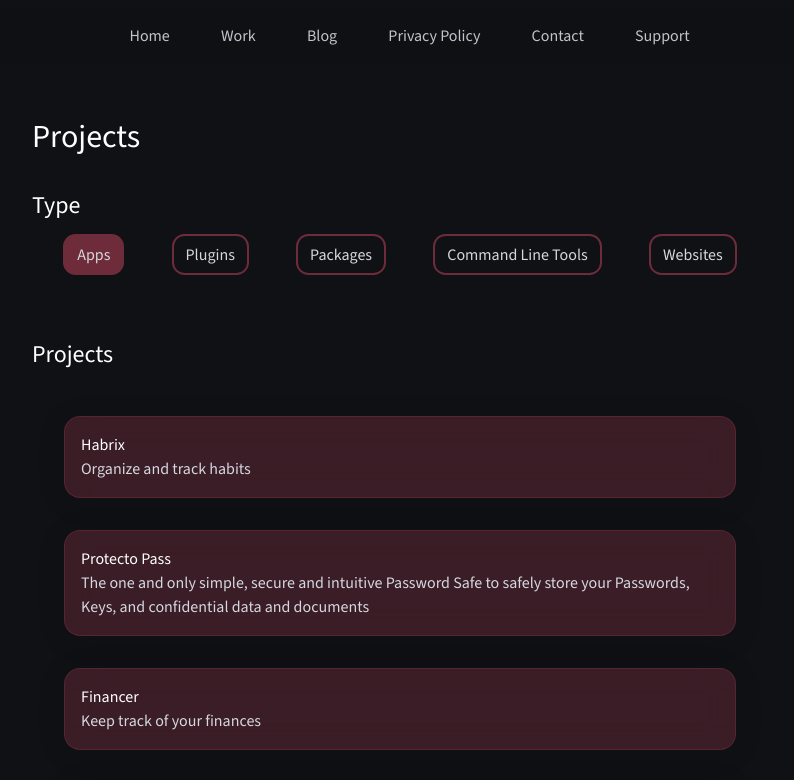
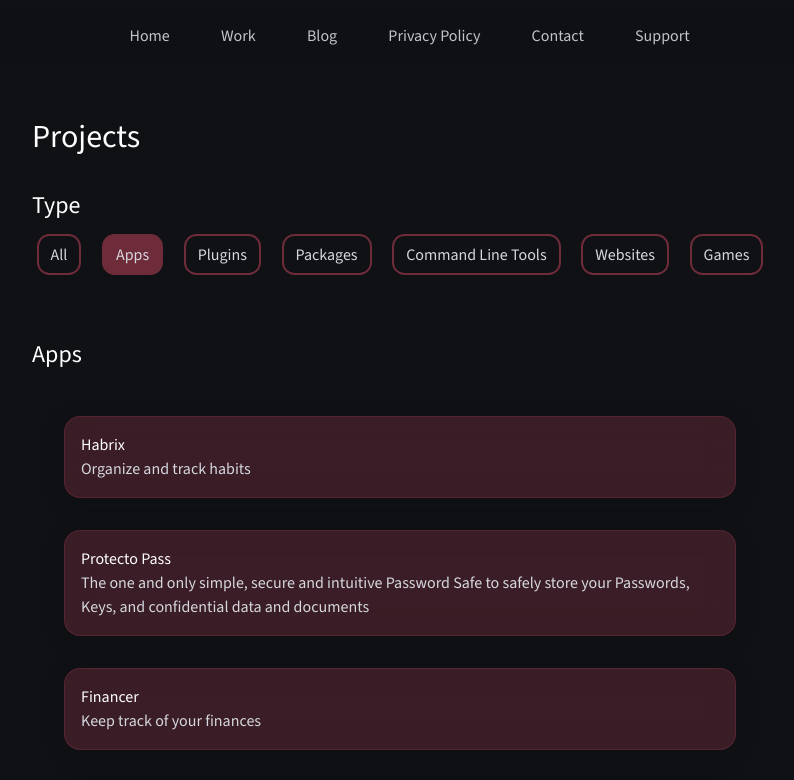
Before and after one commit to Julessh05/Website, a Next.js app in the folder website/: page /work/projects in a window 1280 px wide. Shown: the top 780 px of the page, without its empty margins (240-1034 px from the left). Built offline with nearby package versions, Linux system fonts and the light colour scheme.

Commit message:
Add "all" option on project page
add games tab

```diff
--- a/website/public/projects/projects.json
+++ b/website/public/projects/projects.json
@@ -810,6 +810,10 @@
             "activeSupport": true
           }
         }
+      },
+      "games": {
+        "name": "Games",
+        "content": {}
       }
     }
   }
--- a/website/src/app/work/projects/page.tsx
+++ b/website/src/app/work/projects/page.tsx
@@ -12,6 +12,10 @@ export default function Projects() {
     const ar: unknown[] = getProjects();
     const projects: Project[] = ar[0] as Project[];
     const types: ProjectType[] = ar[1] as ProjectType[];
+    const allType: ProjectType = {
+        identifier: "all",
+        name: "All"
+    }
     const [type, setType] = useState(types[0]);
 
     return (
@@ -21,6 +25,14 @@ export default function Projects() {
             <h2>Type</h2>
             <div className={styles.typeSelector}>
                 <ul>
+                    <li key="all">
+                        <button
+                            onClick={() => setType(allType)}
+                            className={"all" == type.identifier ? styles.active : ''}
+                        >
+                            All
+                        </button>
+                    </li>
                     {types.map((t) => (
                         <li key={t.identifier}>
                             <button
@@ -35,9 +47,16 @@ export default function Projects() {
             </div>
             {/* Projects */}
             <div style={{ height: "50px" }}></div>
-            <h2>Projects</h2>
+            {type.identifier == "all" ? ShowAllProjects(types, projects) :
+                <>
+                    <h2>{type.name}</h2>
                     <ul>
-                {projects
+                        {projects.filter((p) => p.projectType == type.identifier).length == 0 ?
+                            <div>
+                                <b>No projects of this type available yet.</b>
+                                <p>Stay tuned for more!</p>
+                            </div> :
+                            projects
                                 .filter((p) => p.projectType == type.identifier)
                                 .map((project) => (
                                     <div key={project.identifier} className={styles.linkContainer}>
@@ -56,6 +75,48 @@ export default function Projects() {
                                     </div>
                                 ))}
                     </ul>
+                </>
+            }
         </main >
     );
 }
+
+function ShowAllProjects(types: ProjectType[], projects: Project[]) {
+    return (
+        <div key={"all-projects"}>
+            {
+                types.map((type) => (
+                    <div key={`all-type-${type.identifier}`}>
+                        <h2>{type.name}</h2>
+                        <ul>
+                            {projects.filter((p) => p.projectType == type.identifier).length == 0 ?
+                                <div>
+                                    <b>No projects of this type available yet.</b>
+                                    <p>Stay tuned for more!</p>
+                                </div> :
+                                projects
+                                    .filter((p) => p.projectType == type.identifier)
+                                    .map((project) => (
+                                        <div key={`all-${project.identifier}`} className={styles.linkContainer}>
+                                            <Link href={`projects/${project.identifier}`} className={styles.link}>
+                                                <h4
+                                                    className={styles.linkContent}
+                                                >
+                                                    {project.name}
+                                                </h4>
+                                                <p
+                                                    className={styles.linkContent}
+                                                >
+                                                    {project.description}
+                                                </p>
+                                            </Link>
+                                        </div>
+                                    ))}
+                        </ul>
+                    </div>
+                )
+                )
+            }
+        </div>
+    );
+}
```
Lines whose indentation alone changed are shown as unchanged.
